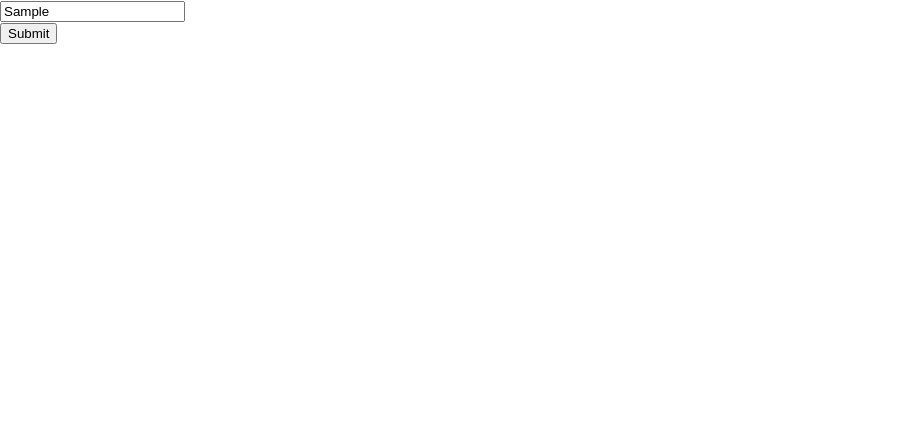
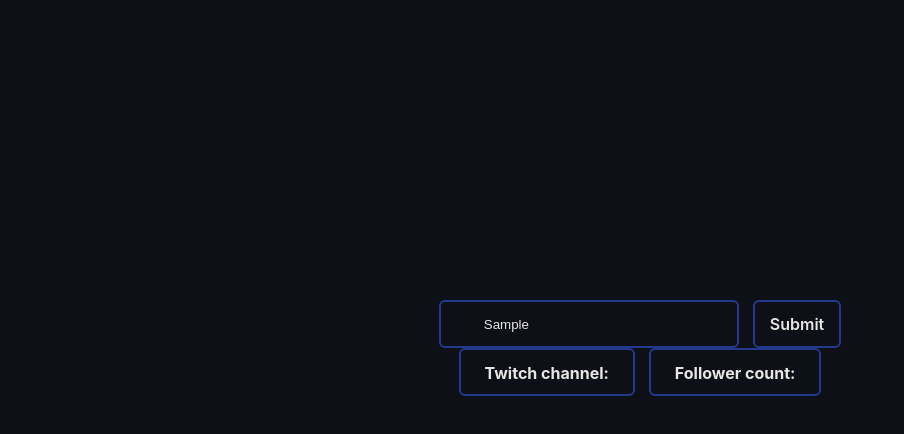
Before and after one commit to cheesecakeassassin/twitch-user-search, a React (Create React App) app in the folder client/: page / in a window 1280 px wide. Both pictures are taken after typing "Sample" into the empty fields and a click on the button "Submit". Shown: the top 434 px of the page, without its empty margins (0-904 px from the left). Built offline with nearby package versions, Linux system fonts and the light colour scheme; no server answers.

Commit message:
huge progress made in frontend, need to fix minor issue, saving progress to git

```diff
--- /dev/null
+++ b/client/src/Form.css
@@ -0,0 +1,81 @@
+* {
+  box-sizing: border-box;
+  margin: 0;
+  padding: 0;
+  /* border: 1px solid red; */
+}
+
+a {
+  text-decoration: none;
+  color: rgb(255, 111, 89);
+}
+
+#user-search {
+  display: flex;
+  flex-wrap: wrap;
+  justify-content: center;
+  margin: 300px;
+}
+
+input, .channel, .followers {
+  height: 48px;
+  display: inline-block;
+  border: 2px solid rgb(35, 58, 140);
+  border-radius: 6px;
+  box-sizing: border-box;
+  color: rgb(232, 230, 227);
+  background-color: transparent;
+}
+
+input {
+  margin-right: 7px;
+  width: 300px;
+  padding: 12px 43px;
+}
+
+.submit {
+  font-family: Inter, sans-serif;
+  margin-left: 7px;
+  font-size: 16px;
+  height: 48px;
+  padding-right: 24px;
+  padding-left: 24px;
+  -webkit-box-pack: center;
+  -webkit-box-align: center;
+  border: 2px solid rgb(35, 58, 140);
+  border-radius: 6px;
+  font-weight: 600;
+  background-color: transparent;
+  transition: background-color 0.5s, color 0.5s;
+}
+
+.submit:hover {
+  background-color: rgb(35, 58, 140);
+}
+
+.w-button {
+  color: rgb(232, 230, 227);
+  text-decoration-color: initial;
+  padding: 9px 15px;
+  line-height: inherit;
+  text-decoration: none;
+  cursor: pointer;
+}
+
+.channel {
+  margin-right: 7px;
+  font-size: 16px;
+  padding: 13px 24px;
+  width: auto;
+}
+
+.followers {
+  margin-left: 7px;
+  font-size: 16px;
+  padding: 13px 24px;
+  width: auto;
+}
+
+.followers span {
+  color: rgb(78, 137, 211);
+}
--- a/client/src/components/UserSearch/index.js
+++ b/client/src/components/UserSearch/index.js
@@ -1,5 +1,6 @@
 import React, { useState } from 'react';
 import axios from 'axios';
+import '../../Form.css';
 
 function UserSearch() {
   const [hasSearched, setHasSearched] = useState(false);
@@ -9,7 +10,9 @@ function UserSearch() {
   function handleSubmit(event) {
     event.preventDefault();
 
-    if (!hasSearched) { setHasSearched(true) }
+    if (!hasSearched) {
+      setHasSearched(true);
+    }
 
     let username = event.target.name.value;
     console.log(username);
@@ -27,17 +30,24 @@ function UserSearch() {
           <input
             type='text'
             name='name'
-            placeholder='Enter your twitch name...'
+            placeholder='Enter your favorite Twitch channel...'
+            autoComplete='off'
           />
         </div>
-        <button type='submit'>Submit</button>
+        <button type='submit' className='submit w-button'>
+          Submit
+        </button>
+
+        {hasSearched && (
+          <div className='results'>
+            <h3 className='channel'>
+              Twitch channel:{' '}
+              <a href={`https://www.twitch.tv/${user}`} target='_blank' rel='noreferrer noopener'>{user}</a>
+            </h3>
+            <h3 className='followers'>Follower count: <span>{followers.toLocaleString()}</span></h3>
+          </div>
+        )}
       </form>
-      {hasSearched && (
-        <div>
-          <h3>{user}</h3>
-          <h3>{followers.toLocaleString()}</h3>
-        </div>
-      )}
     </section>
   );
 }
--- a/client/src/index.css
+++ b/client/src/index.css
@@ -1,10 +1,10 @@
 body {
   margin: 0;
-  font-family: -apple-system, BlinkMacSystemFont, 'Segoe UI', 'Roboto', 'Oxygen',
-    'Ubuntu', 'Cantarell', 'Fira Sans', 'Droid Sans', 'Helvetica Neue',
-    sans-serif;
+  font-family: Inter, sans-serif;
   -webkit-font-smoothing: antialiased;
   -moz-osx-font-smoothing: grayscale;
+  background-color: rgb(14, 16, 23);
+  color: rgb(232, 230, 227);
 }
 
 code {
```
